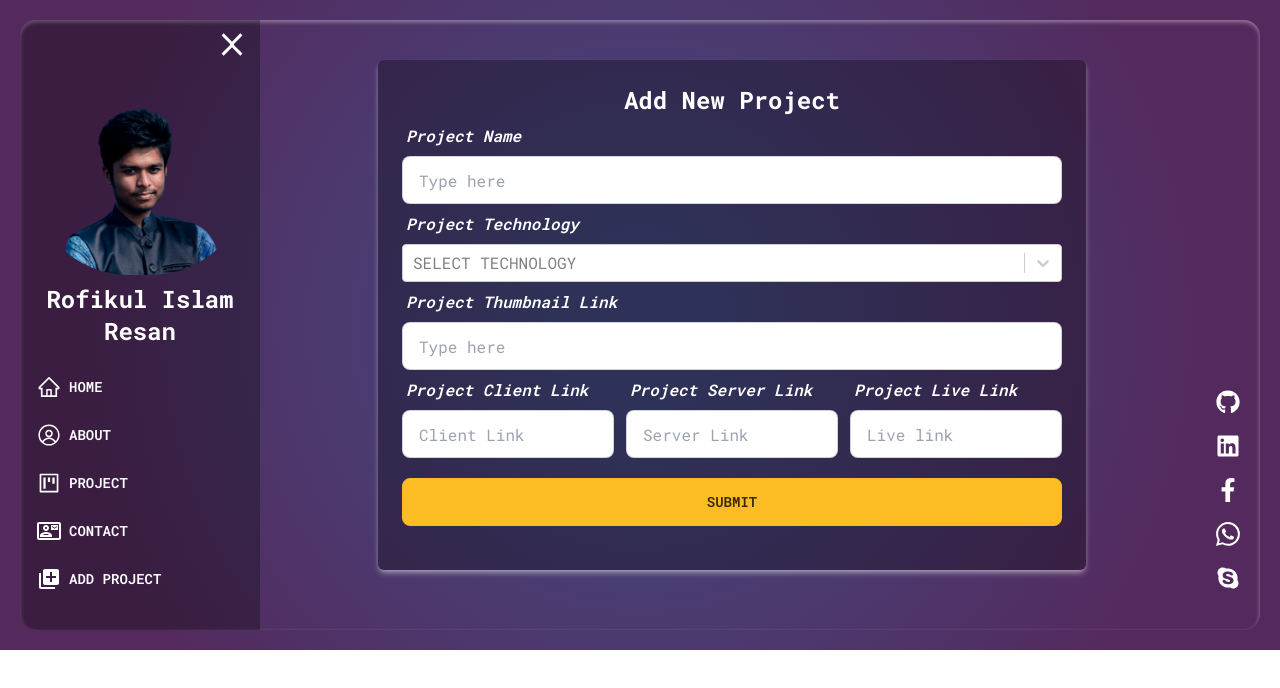
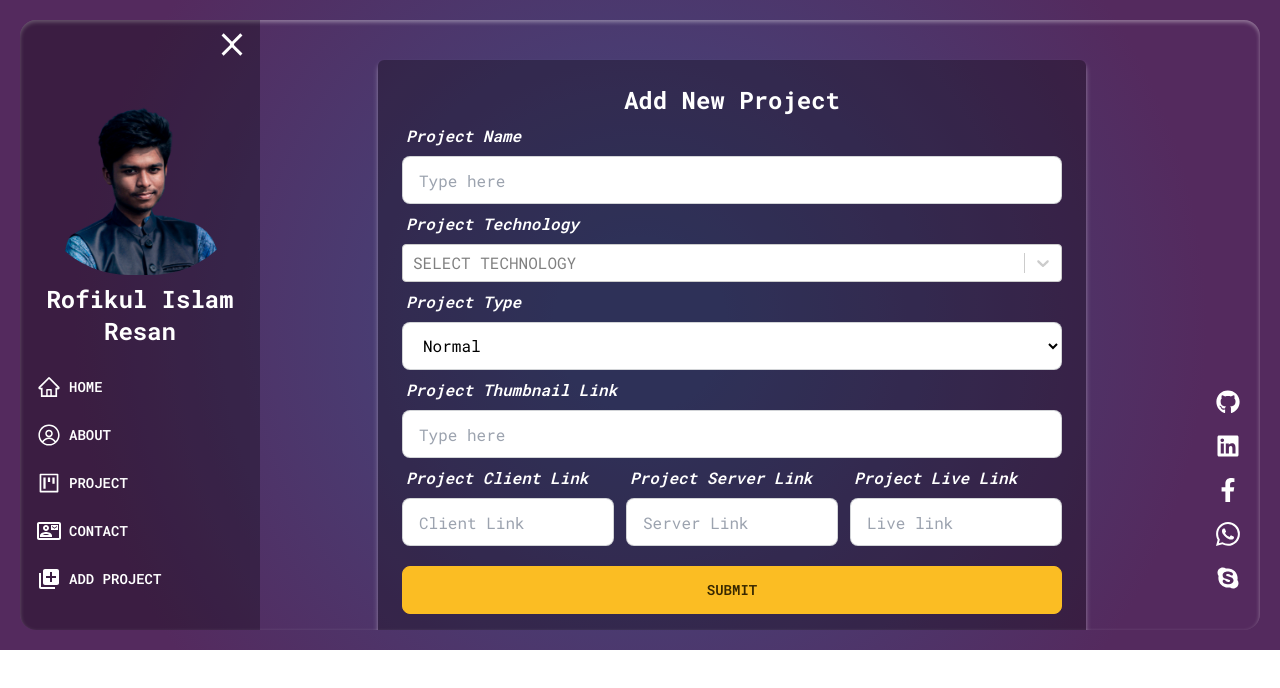
Before and after one commit to rofikul-resan/rofikul-resan-portfolio-client, a React (Vite) app: page /add-project in a window 1280 px wide. Shown: the top 688 px of the page. Built offline with nearby package versions, Linux system fonts and the light colour scheme.

Commit message:
add project page

```diff
--- a/package.json
+++ b/package.json
@@ -12,6 +12,7 @@
   "dependencies": {
     "@emotion/styled": "^11.11.0",
     "@mui/material": "^5.13.5",
+    "axios": "^1.4.0",
     "daisyui": "^2.51.6",
     "hamburger-react": "^2.5.0",
     "localforage": "^1.10.0",
@@ -22,8 +23,10 @@
     "react-icons": "^4.9.0",
     "react-router-dom": "^6.11.2",
     "react-select": "^5.7.3",
+    "react-tabs": "^6.0.1",
     "react-type-animation": "^3.1.0",
-    "sort-by": "^1.2.0"
+    "sort-by": "^1.2.0",
+    "sweetalert2": "^11.7.12"
   },
   "devDependencies": {
     "@types/react": "^18.0.28",
--- a/src/Router/Router.jsx
+++ b/src/Router/Router.jsx
@@ -4,6 +4,7 @@ import Home from "../page/home/Home";
 import About from "../page/About/About";
 import ContactForm from "../page/contact/ContactForm";
 import AddProject from "../page/AddProject/AddProject";
+import Project from "../page/Project/Project";
 
 const router = createBrowserRouter([
   {
@@ -23,6 +24,10 @@ const router = createBrowserRouter([
         element: <ContactForm />,
       },
       {
+        path: "/project",
+        element: <Project />,
+      },
+      {
         path: "/add-project",
         element: <AddProject />,
       },
--- a/src/page/AddProject/AddProject.jsx
+++ b/src/page/AddProject/AddProject.jsx
@@ -1,18 +1,21 @@
+import axios from "axios";
 import { useState } from "react";
 import Select from "react-select";
+import Swal from "sweetalert2";
 
 const AddProject = () => {
   const [technology, setTechnology] = useState([]);
   const options = [
     { value: "html", label: "HTML" },
     { value: "css-formwork", label: "Css-formwork" },
+    { value: "javaScript", label: "javaScript" },
     { value: "react", label: "react Js" },
     { value: "node", label: "node" },
     { value: "mern", label: "Mern" },
     { value: "nextJs", label: "next js" },
   ];
 
-  const handelAddProject = (event) => {
+  const handelAddProject = async (event) => {
     event.preventDefault();
     const form = event.target;
     const name = form.name.value;
@@ -23,6 +26,17 @@ const AddProject = () => {
     const technologyList = technology.map((tec) => tec.value);
     const projectInfo = { name, image, client, server, live, technologyList };
     console.log(projectInfo);
+    const res = await axios.post(
+      "http://localhost:5000/add-project",
+      projectInfo
+    );
+    if (res.data.insertedId) {
+      form.reset();
+      Swal.fire({
+        icon: "success",
+        title: "Project add successfully",
+      });
+    }
   };
   return (
     <form
@@ -54,6 +68,15 @@ const AddProject = () => {
           className="uppercase text-black"
           required
         />
+      </div>
+      <div className="form-control w-full ">
+        <label className="label">
+          <span className="italic font-semibold">Project Type</span>
+        </label>
+        <select className="input input-bordered text-black">
+          <option value="normal">Normal</option>
+          <option value="best">Best</option>
+        </select>
       </div>
       <div className="form-control w-full ">
         <label className="label">
@@ -89,7 +112,6 @@ const AddProject = () => {
             name="server"
             placeholder="Server Link"
             className="input input-bordered w-full text-black"
-            required
           />
         </div>
         <div className="form-control w-full ">
--- /dev/null
+++ b/src/page/Project/Project.jsx
@@ -0,0 +1,5 @@
+const Project = () => {
+  return <div>project page</div>;
+};
+
+export default Project;
```
Also changed, not shown: 1 other file (tests, documents, lock files or other folders).
